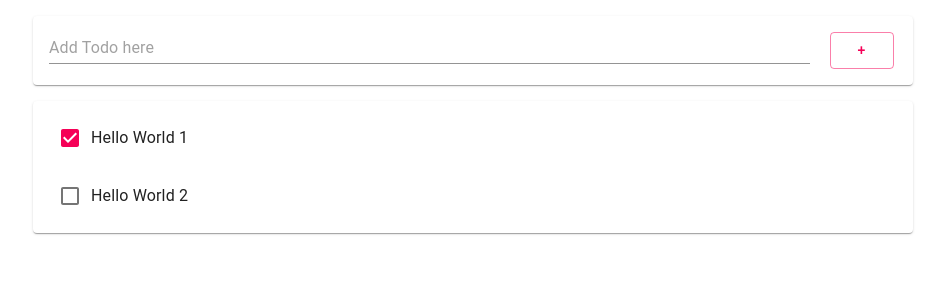
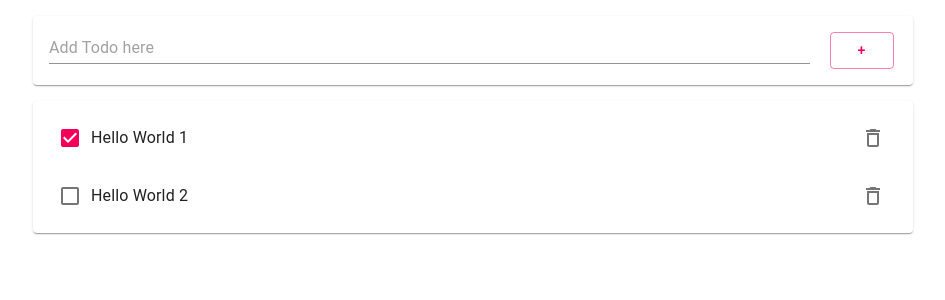
Before and after one commit to kimsolee95/simpletodo-front, a React (Create React App) app in the folder todo-react-app/: page / in a window 1280 px wide. Shown: the top 300 px of the page, without its empty margins (167-1112 px from the left). Built offline with nearby package versions, Linux system fonts and the light colour scheme.

Commit message:
delete icon 추가

```diff
--- a/todo-react-app/src/Todo.js
+++ b/todo-react-app/src/Todo.js
@@ -1,5 +1,6 @@
 import React from 'react';
-import { ListItem, ListItemText, InputBase, Checkbox } from "@material-ui/core";
+import { ListItem, ListItemText, InputBase, Checkbox, ListItemSecondaryAction, IconButton } from "@material-ui/core";
+import DeleteOutlined from '@material-ui/icons/DeleteOutlined';
 
 class Todo extends React.Component {
 
@@ -14,7 +15,7 @@
 
         return (
             <ListItem>
-                <Checkbox checked={item.done} />
+                <Checkbox checked={item.done} disableRipple />
                 <ListItemText>
                     <InputBase
                         inputProps={{ "aria-label": "naked" }}
@@ -26,6 +27,12 @@
                         fullWidth={true}
                     />
                 </ListItemText>
+
+                <ListItemSecondaryAction>
+                    <IconButton aria-label="Delete Todo">
+                        <DeleteOutlined />
+                    </IconButton>
+                </ListItemSecondaryAction>
             </ListItem>
         );
     }
```
